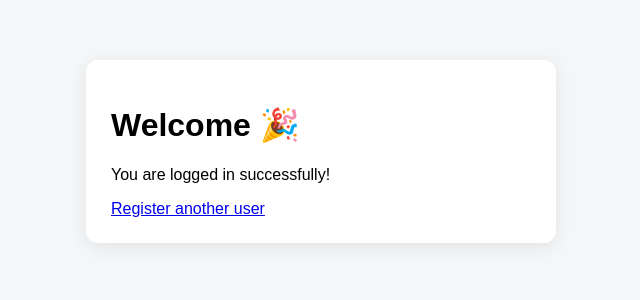
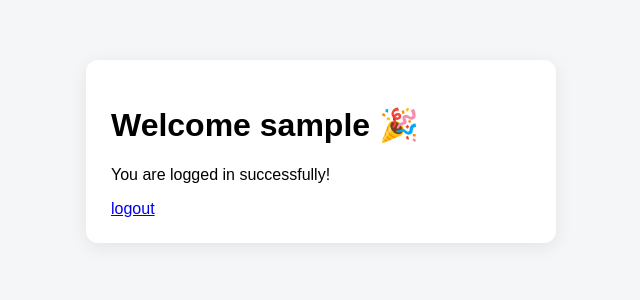
Before and after one commit to Ishahtech/Learning-Django, a Django app: page / in a window 1280 px wide. Shown: the top 300 px of the page, without its empty margins (319-959 px from the left). Run offline with Django 5.2, Linux system fonts and the light colour scheme; the visitor is signed in with stand-in values (Sample User, id 1).

Commit message:
feat: update home page with user context and logout link

```diff
--- a/TestingWatersWithDjango/templates/accounts/home.html
+++ b/TestingWatersWithDjango/templates/accounts/home.html
@@ -8,11 +8,11 @@
 </head>
 <body>
     <div class="container">
-        <h1>Welcome 🎉 </h1>
+        <h1>Welcome {{ request.user.username }} 🎉 </h1>
 
         <p>You are logged in successfully!</p>
 
-        <a href="/register/">Register another user</a>
+        <a href="/logout/">logout</a>
     </div>
 </body>
 </html>
```
